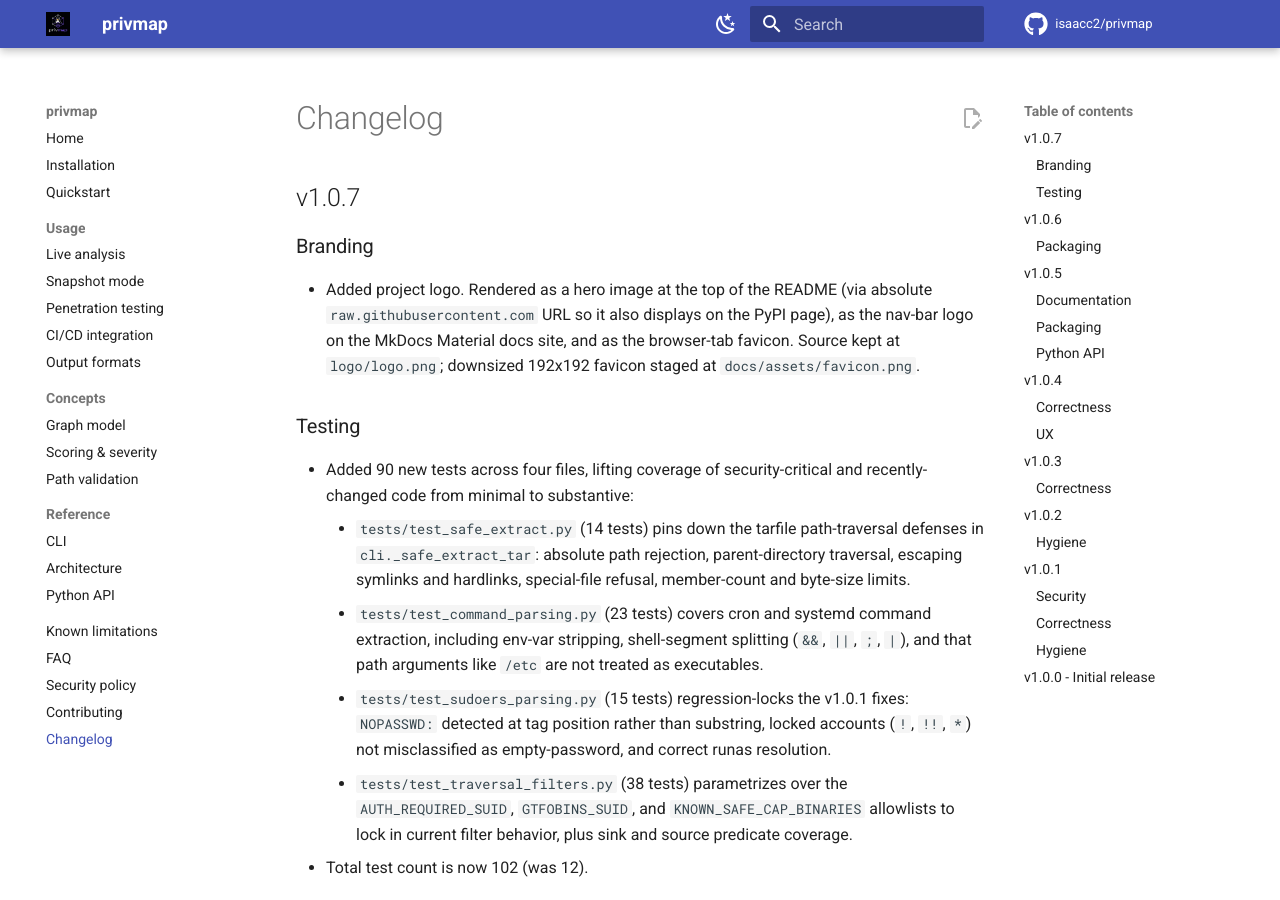
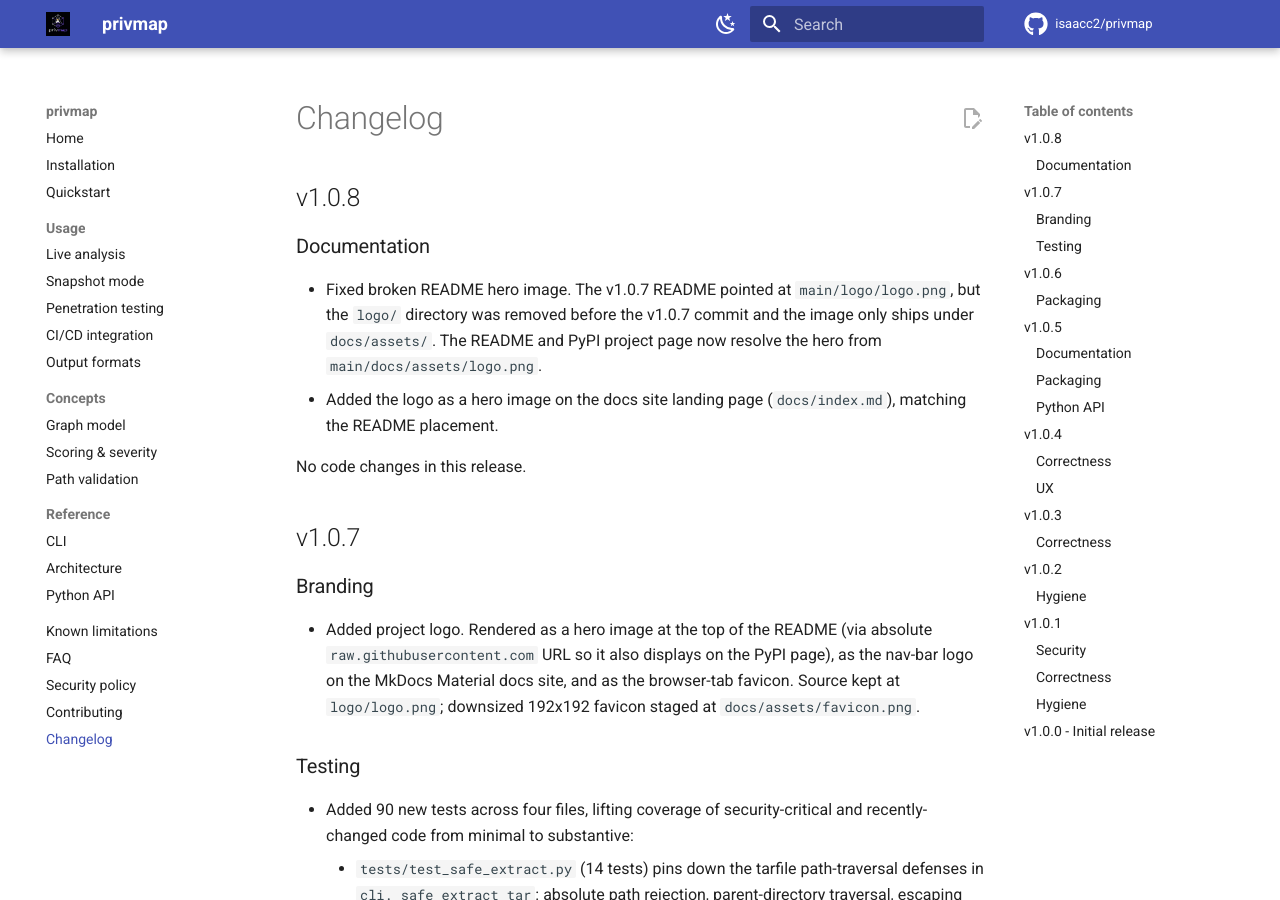
Before and after one commit to isaacc2/privmap, an MkDocs documentation site: the page built from docs/changelog.md, in a window 1280 px wide and 900 px high. Built offline with MkDocs 1.6.1 and Material for MkDocs 9.7.7, drawn with Linux system fonts in a browser that asks for light colours; comment, search, counter and statistics services are not loaded.

Commit message:
v1.0.8: fix README logo URL, add logo to docs index

```diff
--- a/CHANGELOG.md
+++ b/CHANGELOG.md
@@ -1,4 +1,12 @@
 # Changelog
+
+## v1.0.8
+
+### Documentation
+- Fixed broken README hero image. The v1.0.7 README pointed at `main/logo/logo.png`, but the `logo/` directory was removed before the v1.0.7 commit and the image only ships under `docs/assets/`. The README and PyPI project page now resolve the hero from `main/docs/assets/logo.png`.
+- Added the logo as a hero image on the docs site landing page (`docs/index.md`), matching the README placement.
+
+No code changes in this release.
 
 ## v1.0.7
 
--- a/pyproject.toml
+++ b/pyproject.toml
@@ -4,7 +4,7 @@
 
 [project]
 name = "privmap"
-version = "1.0.7"
+version = "1.0.8"
 description = "Find Linux privilege escalation paths by modeling permissions as a graph."
 readme = "README.md"
 license = {text = "MIT"}
```
Also changed, not shown: README.md (+1 -1 lines), docs/index.md (+4 -0 lines).
